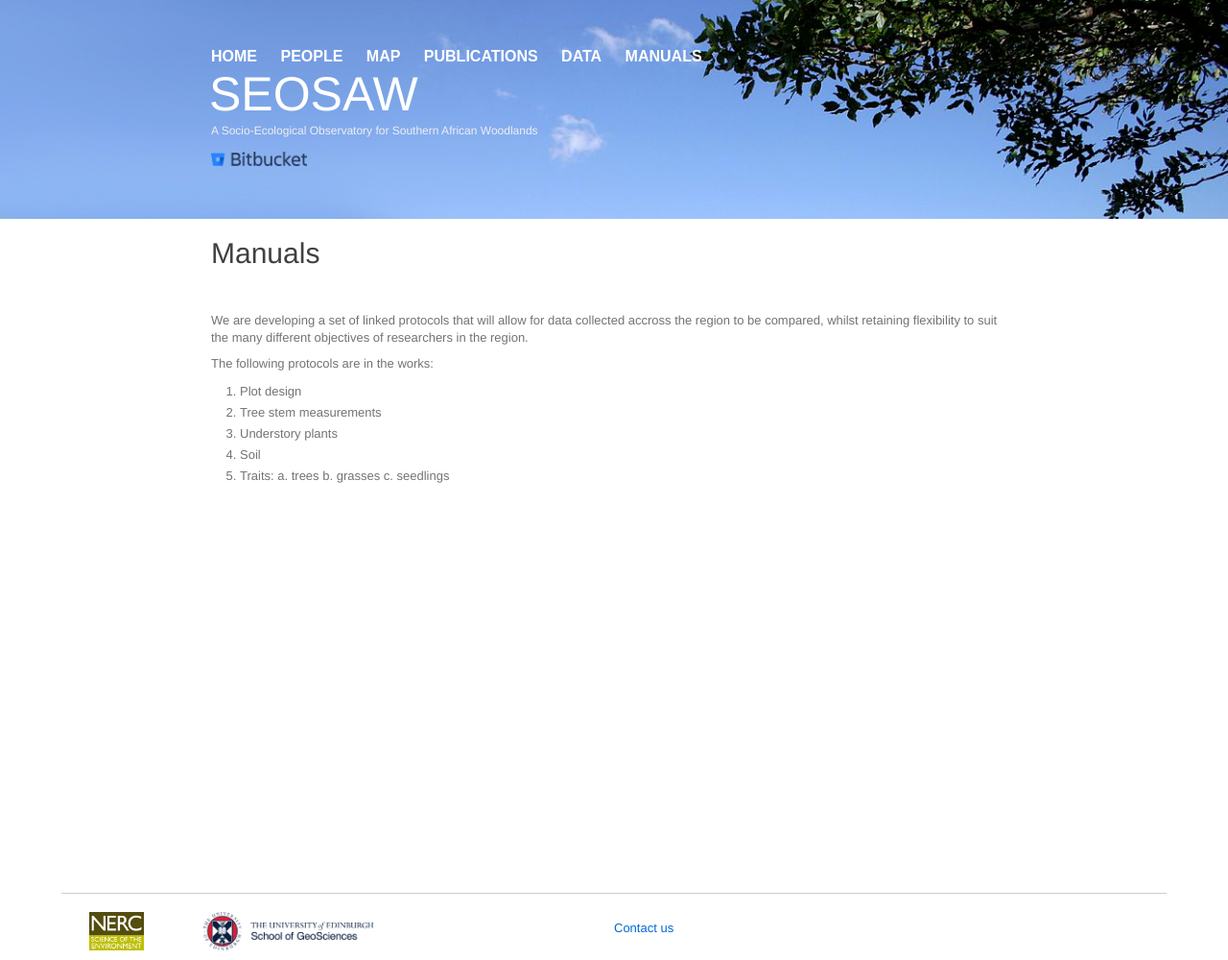
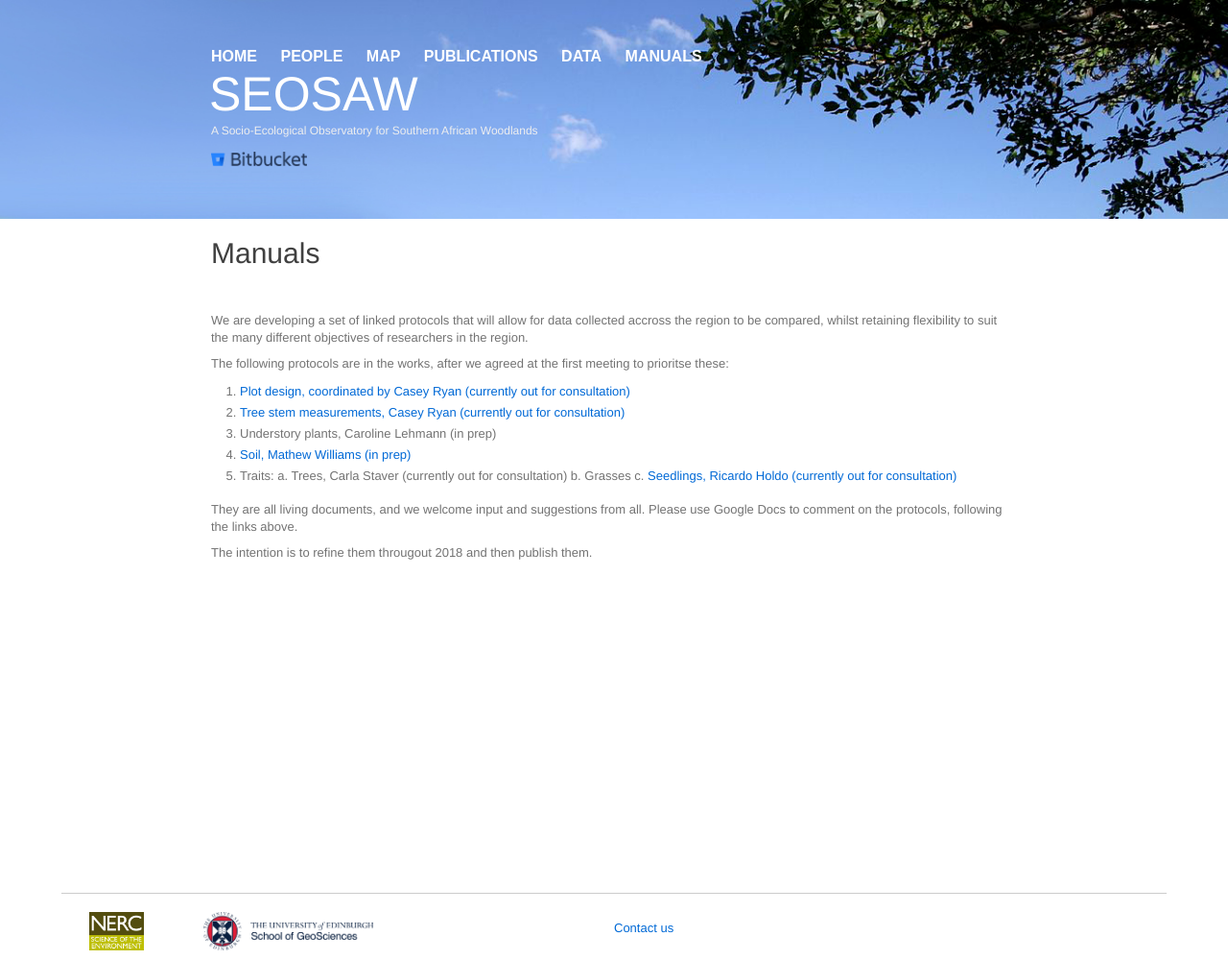
Before and after one commit to seosaw/seosaw.github.io, a Jekyll site: the page built from manuals.md, in a window 1280 px wide. Shown: the whole page at 96% size. Built offline with Jekyll 4.4.1, drawn with Linux system fonts in a browser that asks for light colours; nearby versions of some CDN libraries; our own code applies the rules of GitHub Pages for plain Markdown files.

Commit message:
manuals.md edited added links

```diff
--- a/manuals.md
+++ b/manuals.md
@@ -6,13 +6,21 @@ layout: default
 
 We are developing a set of linked protocols that will allow for data collected accross the region to be compared, whilst retaining flexibility to suit the many different objectives of researchers in the region.
 
-The following protocols are in the works:
+The following protocols are in the works, after we agreed at the first meeting to prioritse these:
 
-1.	Plot design
-2.	Tree stem measurements
-3.	Understory plants
-4.	Soil
+1.	[Plot design, coordinated by Casey Ryan (currently out for consultation)][1]
+2.	[Tree stem measurements, Casey Ryan (currently out for consultation)] [1]
+3.	Understory plants, Caroline Lehmann (in prep)
+4.	[Soil, Mathew Williams (in prep)][3]
 5.	Traits:
-a.	trees
-b.	grasses
-c.	seedlings
+	a.	Trees, Carla Staver (currently out for consultation)
+	b.	Grasses
+	c.	[Seedlings, Ricardo Holdo (currently out for consultation)][2]
+
+They are all living documents, and we welcome input and suggestions from all. Please use Google Docs to comment on the protocols, following the links above.
+
+The intention is to refine them througout 2018 and then publish them.
+
+[1]: https://docs.google.com/document/d/1jl0BHBqwDlbfrdP34U2P_PZzRfIT5X7L43Jert0dx4o/edit#
+[2]: https://docs.google.com/document/d/1sGfGbFFpfUllkqes7iBFTdUtCPiFC3vvyIrefblmbyI/edit
+[3]: https://docs.google.com/document/d/1Qey7TWfjBZL1dhtD_sioguj_2wIcJvVlGgqsFaWdZmE/edit?usp=sharing
```
